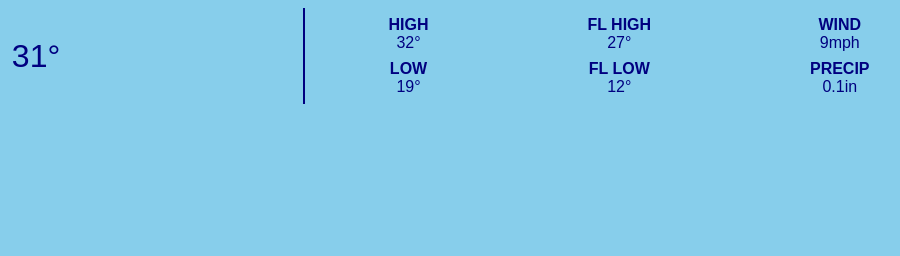
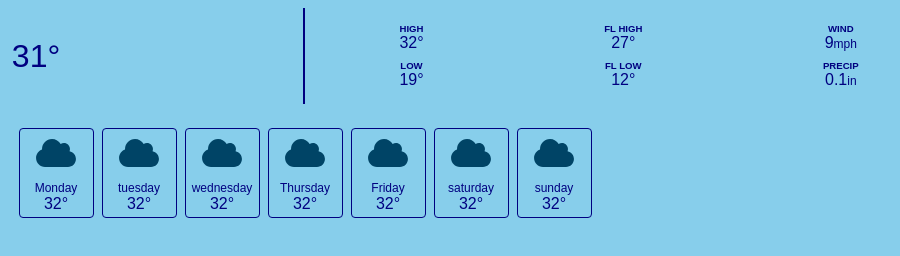
Before and after one commit to AnuragMiskin/weather-app, a website built with Vite: page index.html in a window 1280 px wide. Shown: the full height of the page, 335-1235 px from the left. Built offline with nearby package versions, Linux system fonts and the light colour scheme.

Commit message:
added days card-section with card style

```diff
--- a/index.html
+++ b/index.html
@@ -37,6 +37,43 @@
         </div>
       </div>
     </header>
+    <section class="day-section" data-day-section>
+      <div class="day-card">
+        <img src="public\cloud.svg" class="weather-icon">
+        <div class="day-card-day">Monday</div>
+        <span>32&deg;</span>
+      </div>
+      <div class="day-card">
+        <img src="public\cloud.svg" class="weather-icon">
+        <div class="day-card-day">tuesday</div>
+        <span>32&deg;</span>
+      </div>
+      <div class="day-card">
+        <img src="public\cloud.svg" class="weather-icon">
+        <div class="day-card-day">wednesday</div>
+        <span>32&deg;</span>
+      </div>
+      <div class="day-card">
+        <img src="public\cloud.svg" class="weather-icon">
+        <div class="day-card-day">Thursday</div>
+        <span>32&deg;</span>
+      </div>
+      <div class="day-card">
+        <img src="public\cloud.svg" class="weather-icon">
+        <div class="day-card-day">Friday</div>
+        <span>32&deg;</span>
+      </div>
+      <div class="day-card">
+        <img src="public\cloud.svg" class="weather-icon">
+        <div class="day-card-day">saturday</div>
+        <span>32&deg;</span>
+      </div>
+      <div class="day-card">
+        <img src="public\cloud.svg" class="weather-icon">
+        <div class="day-card-day">sunday</div>
+        <span>32&deg;</span>
+      </div>
+    </section>
     <script type="module" src="/main.js"></script>
   </body>
 </html>
--- a/style.css
+++ b/style.css
@@ -60,4 +60,32 @@ body{
 .label{
     text-transform: uppercase;
     font-weight: bold;
+    font-size: 0.6rem;
 }
+
+.sub-info{
+    font-weight: lighter;
+    font-size: .75rem
+}
+
+.day-section{
+    display: grid;
+    justify-content: center;
+    grid-template-columns: repeat(auto-fit,75px);
+    gap: 0.5rem;
+    padding: 1rem;
+}
+
+.day-card{
+    display: flex;
+    flex-direction: column;
+    align-items: center;
+    border: 1px solid navy;
+    border-radius: 0.25rem;
+    padding: 0.25rem;
+}
+
+.day-card-day{
+    font-size: 0.75rem;
+    margin-top: 0.5rem;
+}
```
